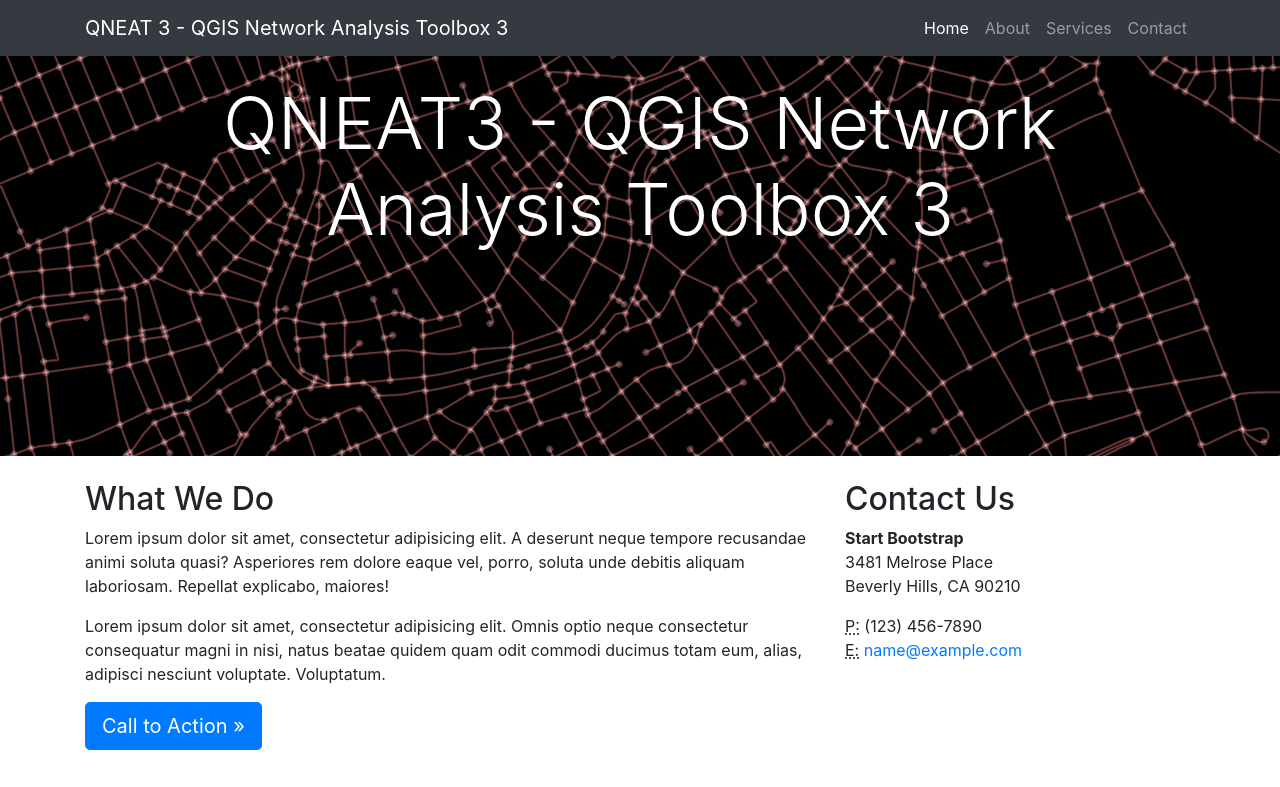
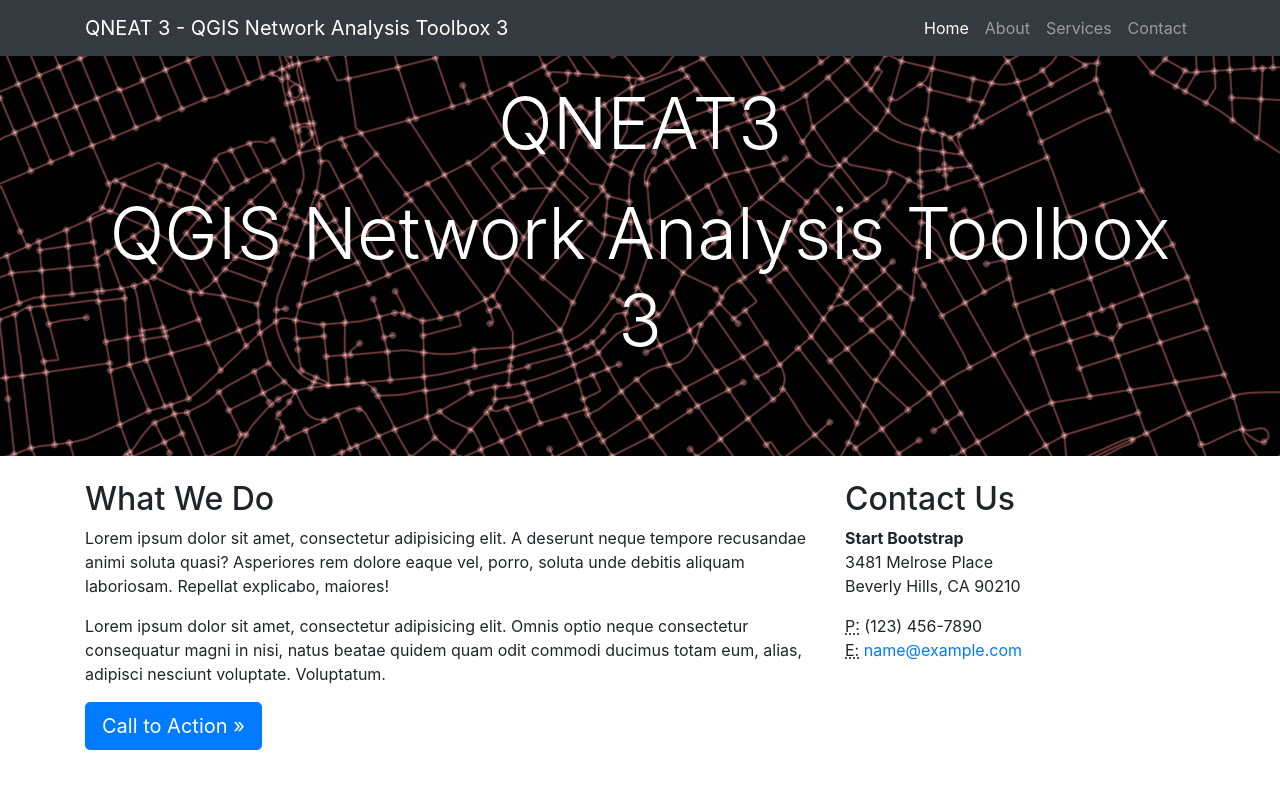
Before and after one commit to root676/root676.github.io, a website: page index.html in a window 1280 px wide. Shown: the top 787 px of the page. Drawn offline with Linux system fonts and the light colour scheme.

Commit message:
Update heading

```diff
--- a/index.html
+++ b/index.html
@@ -53,7 +53,8 @@
       <div class="container">
         <div class="row">
           <div class="col-lg-12">
-            <h1 class="display-3 text-center text-white mt-4">QNEAT3 - QGIS Network Analysis Toolbox 3</h1>
+            <h1 class="display-3 text-center text-white mt-4">QNEAT3</h1>
+            <h3 class="display-3 text-center text-white mt-4">QGIS Network Analysis Toolbox 3</h3>
           </div>
         </div>
       </div>
```
